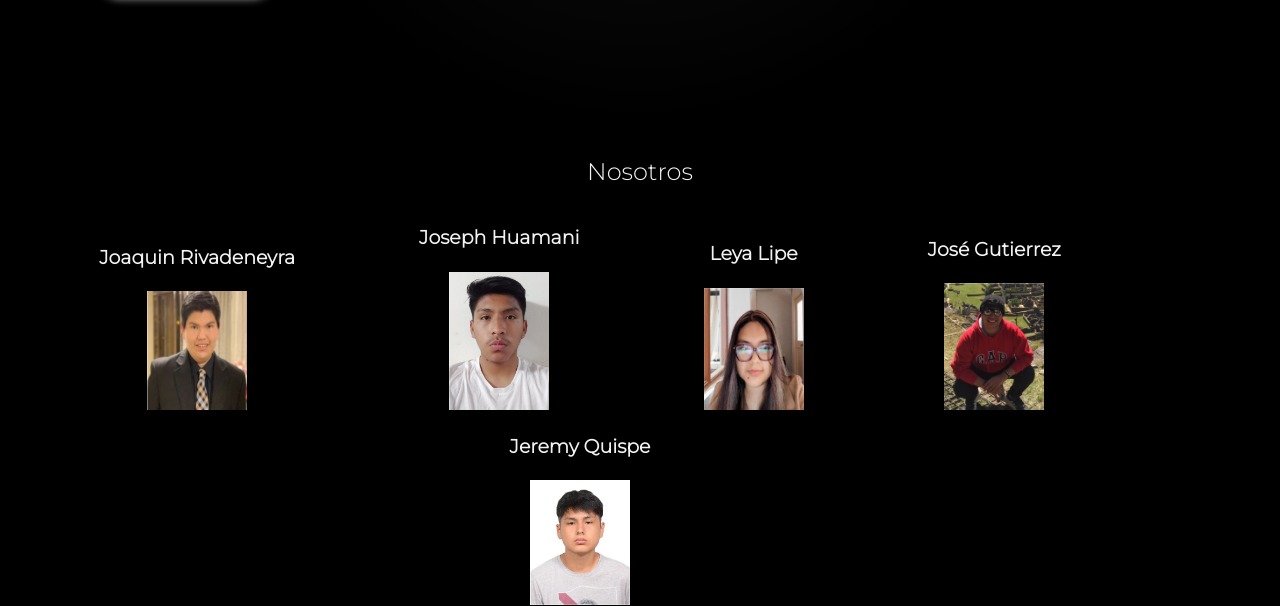
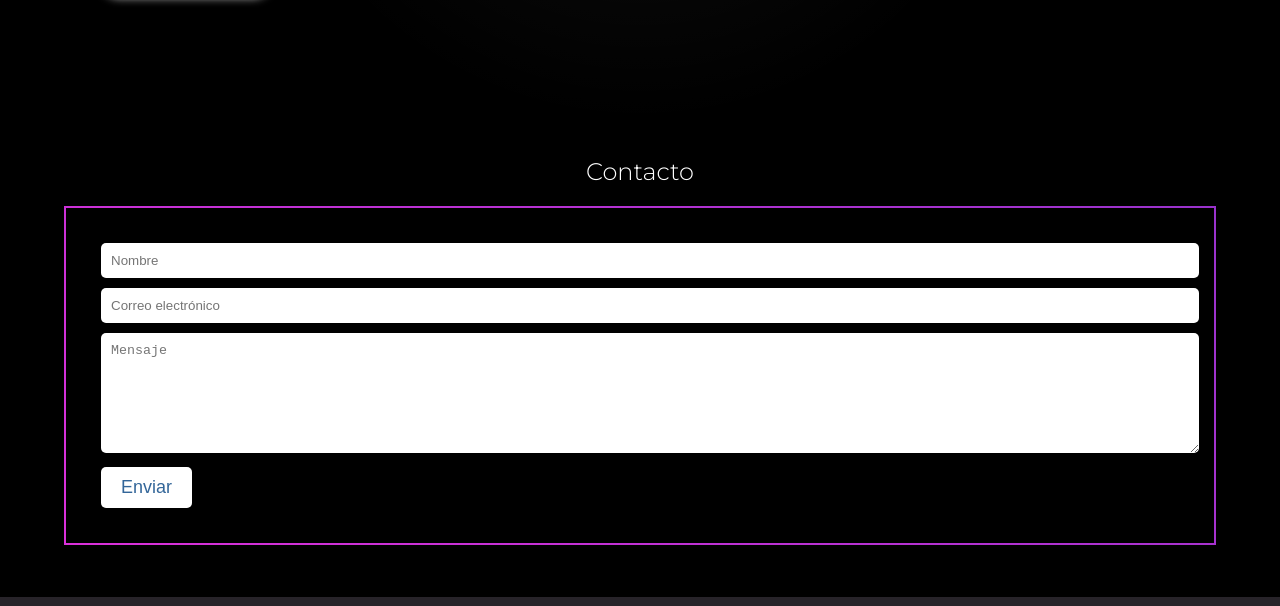
Before and after one commit to Jemisas/Jemisas.github.io, a plain HTML site: page index.html in a window 1280 px wide. Shown: the part 1824-2430 px from the top of the page. Drawn offline with Linux system fonts and the light colour scheme.

Commit message:
Update index.html

```diff
--- a/index.html
+++ b/index.html
@@ -25,7 +25,6 @@
         <li><a href="#caracteristicas">Beneficios</a></li>
         <li><a href="#planes">Planes</a></li>
         <li><a href="#contacto">Contacto</a></li>
-        <li><a href="#nosotros">Nosotros</a></li>
 <div id="botones-esquina">
   <button class="login" onclick="location.href='iniciar_sesion.html'">Iniciar sesión</button>
   <button class="register" onclick="location.href='registrarse.html'">Registrarse</button>
@@ -203,29 +202,6 @@
       </div>
     </div>
   </section>
-  <section id="nosotros">
-    <h2>Nosotros</h2>
-    <div class="persona">
-      <p>Joaquin Rivadeneyra</p>
-      <img src="imagenes/joaquin.jpeg" alt="Joaquin" width="100px">
-    </div>
-    <div class="persona">
-      <p>Joseph Huamani</p>
-      <img src="imagenes/joseph.jpeg" alt="Joseph" width="100px">
-    </div>
-    <div class="persona">
-      <p>Leya Lipe</p>
-      <img src="imagenes/leya.jpeg" alt="Leya" width="100px">
-    </div>
-    <div class="persona">
-      <p>José Gutierrez</p>
-      <img src="imagenes/jose.jpeg" alt="José" width="100px">
-    </div>
-    <div class="persona">
-      <p>Jeremy Quispe</p>
-      <img src="imagenes/jeremy.jpeg" alt="Jeremy" width="100px">
-    </div>
-  </section>
   <section id="contacto">
     <h2>Contacto</h2>
     <form class="contacto-form" onsubmit="return mostrarMensaje()">
```
